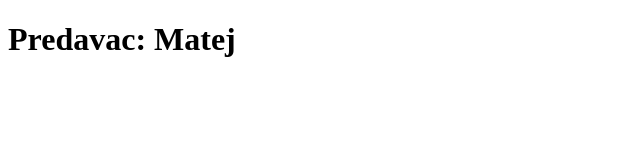
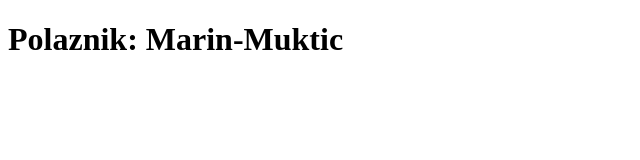
Before and after one commit to matejthedev/primjer_forka, a plain HTML site: page index.html in a window 1280 px wide. Shown: the whole page, without its empty margins (0-640 px from the left). Drawn offline with Linux system fonts and the light colour scheme.

Commit message:
Marin commited

```diff
--- a/index.html
+++ b/index.html
@@ -1,12 +1,15 @@
 <!DOCTYPE html>
 <html lang="en">
+
 <head>
   <meta charset="UTF-8">
   <meta http-equiv="X-UA-Compatible" content="IE=edge">
   <meta name="viewport" content="width=device-width, initial-scale=1.0">
   <title>Fork - vjezba</title>
 </head>
+
 <body>
-  <h1>Predavac: Matej</h1>
+  <h1>Polaznik: Marin-Muktic</h1>
 </body>
+
 </html>
```
